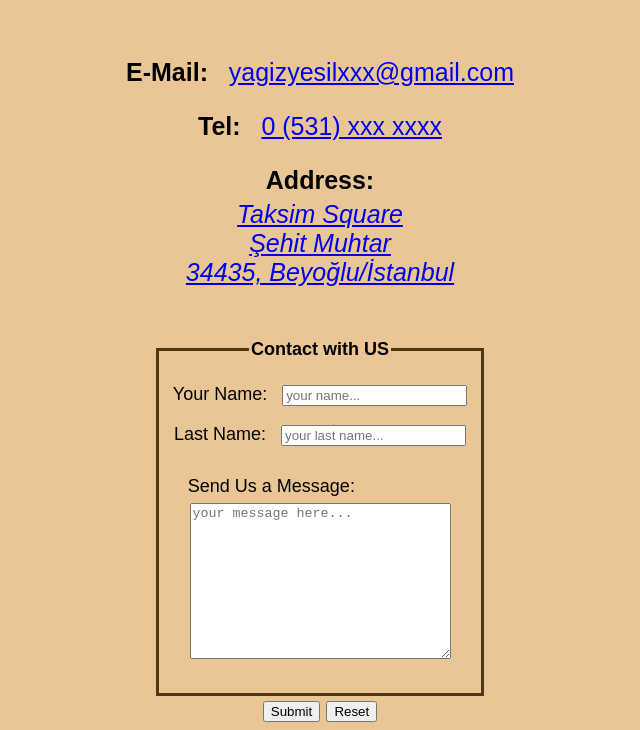
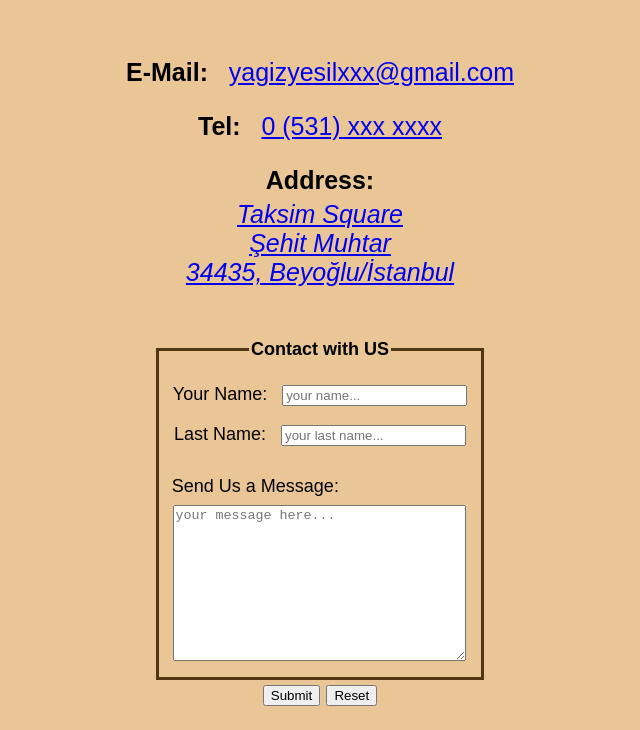
Before and after one commit to yagizdev-git/patdev-css-h1, a plain HTML site: page contact.html in a window 1280 px wide. Shown: the part 173-903 px from the top of the page, without its empty margins (320-960 px from the left). Drawn offline with Linux system fonts and the light colour scheme; a web font is replaced by a local one.

Commit message:
modified

```diff
--- a/contact.html
+++ b/contact.html
@@ -57,8 +57,8 @@
               <input type="text" name="last_name" id="last_name" placeholder="your last name..." required>
             </p>
             <p>
-              <label for="user_message" style="display: flex; margin-left: 15px; margin-bottom: -15px; margin-top: 10%;">Send Us a Message:</label><br>
-              <textarea name="user_message" id="user_message" cols="30" rows="10" placeholder="your message here..." required></textarea>
+              <label for="user_message" style="display: flex; margin-left: 15px; margin-bottom: -15px; margin-top: 10%; margin-left: -1px;">Send Us a Message:</label><br>
+              <textarea name="user_message" id="user_message" cols="34" rows="10" placeholder="your message here..." required style="margin-left: -2px; margin-top: auto; margin-bottom: -18px; margin-top: 2px;"></textarea>
             </p>
           </fieldset><br>
           <button type="submit">Submit</button>
```
